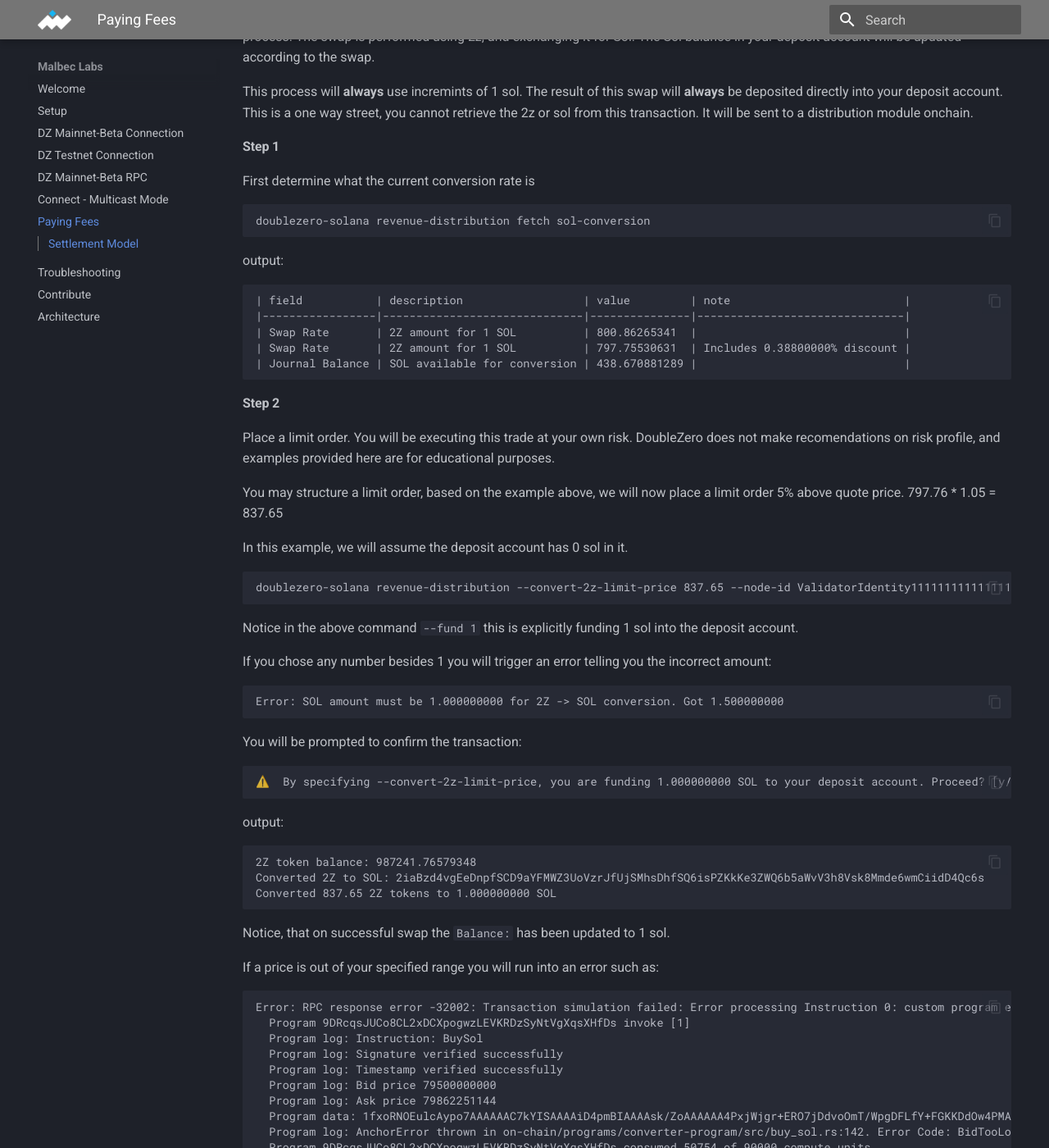
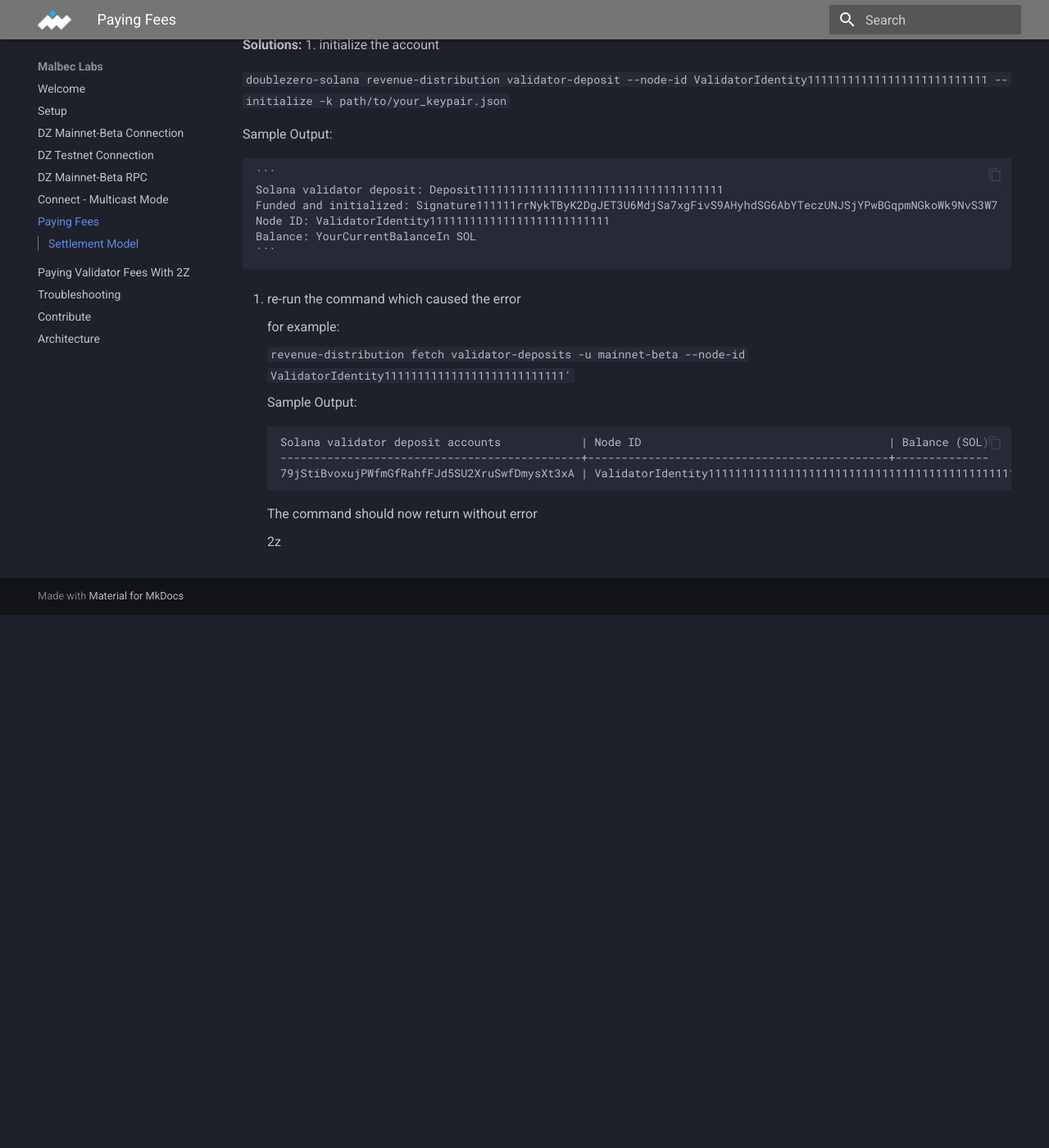
Before and after one commit to malbeclabs/docs, an MkDocs documentation site: the page built from docs/paying-fees.md, in a window 1280 px wide and 1400 px high, scrolled down 3017 px. Shown: the whole window at 82% size. Built offline with MkDocs 1.6.1 and Material for MkDocs 9.7.7, drawn with Linux system fonts in a browser that asks for light colours; after the commit the page ends 3767 px from its top, so only the background shows below that; some of the changed text lies outside the part shown.

Commit message:
legal updates

````diff
--- a/docs/paying-fees.md
+++ b/docs/paying-fees.md
@@ -118,80 +118,7 @@
 ---------------------------------------------+---------------------------------------------+--------------
 DepositAccount111111111111111111111111111111 | ValidatorIdentity11111111111111111111111111111111111111111111111111111111111111 | 0.000000003
 ```
-## Paying in 2z
-### Validators may pay their fees in 2z
 
-<!-- https://github.com/doublezerofoundation/doublezero-offchain/pull/159 -->
-
-!!! warning
-    Use of the swap functionality is limited to Eligible Contract Participants only. Review and use of this document and the associated code are subjet to the [Website Terms and Conditions](https://doublezero.xyz/terms) and [Protocol Terms and Conditions](http://doublezero.xyz/terms-protocol)
-
-Validators have the option to pay their fees in 2z via an onchain [swap program](https://github.com/doublezerofoundation/doublezero-offchain/tree/main/crates/solana-interface/sol-conversion). This section will detail the steps to complete this process. The swap is performed using 2z, and exchanging it for Sol. The Sol balance in your deposit account will be updated according to the swap.
-
-This process will **always** use incremints of 1 sol. The result of this swap will **always** be deposited directly into your deposit account. This is a one way street, you cannot retrieve the 2z or sol from this transaction. It will be sent to a distribution module onchain.
-
-#### Step 1
-First determine what the current conversion rate is
-
-```
-doublezero-solana revenue-distribution fetch sol-conversion
-```
-
-output:
-```
-| field           | description                  | value         | note                          |
-|-----------------|------------------------------|---------------|-------------------------------|
-| Swap Rate       | 2Z amount for 1 SOL          | 800.86265341  |                               |
-| Swap Rate       | 2Z amount for 1 SOL          | 797.75530631  | Includes 0.38800000% discount |
-| Journal Balance | SOL available for conversion | 438.670881289 |                               |
-```
-
-#### Step 2
-Place a limit order. You will be executing this trade at your own risk. DoubleZero does not make recomendations on risk profile, and examples provided here are for educational purposes.
-
-You may structure a limit order, based on the example above, we will now place a limit order 5% above quote price.
-797.76 * 1.05 = 837.65
-
-In this example, we will assume the deposit account has 0 sol in it.
-
-```
-doublezero-solana revenue-distribution --convert-2z-limit-price 837.65 --node-id ValidatorIdentity11111111111111111111111111111111111111111111111111111111111111 --fund 1
-```
-Notice in the above command `--fund 1` this is explicitly funding 1 sol into the deposit account.
-
-If you chose any number besides 1 you will trigger an error telling you the incorrect amount:
-```
-Error: SOL amount must be 1.000000000 for 2Z -> SOL conversion. Got 1.500000000
-```
-
-You will be prompted to confirm the transaction:
-
-```
-⚠️  By specifying --convert-2z-limit-price, you are funding 1.000000000 SOL to your deposit account. Proceed? [y/N]
-```
-
-output:
-```
-2Z token balance: 987241.76579348
-Converted 2Z to SOL: 2iaBzd4vgEeDnpfSCD9aYFMWZ3UoVzrJfUjSMhsDhfSQ6isPZKkKe3ZWQ6b5aWvV3h8Vsk8Mmde6wmCiidD4Qc6s
-Converted 837.65 2Z tokens to 1.000000000 SOL
-```
-Notice, that on successful swap the `Balance:` has been updated to 1 sol.
-
-If a price is out of your specified range you will run into an error such as:
-```
-Error: RPC response error -32002: Transaction simulation failed: Error processing Instruction 0: custom program error: 0x177f; 10 log messages:
-  Program 9DRcqsJUCo8CL2xDCXpogwzLEVKRDzSyNtVgXqsXHfDs invoke [1]
-  Program log: Instruction: BuySol
-  Program log: Signature verified successfully
-  Program log: Timestamp verified successfully
-  Program log: Bid price 79500000000
-  Program log: Ask price 79862251144
-  Program data: 1fxoRNOEulcAypo7AAAAAAC7kYISAAAAiD4pmBIAAAAsk/ZoAAAAAA4PxjWjgr+ERO7jDdvoOmT/WpgDFLfY+FGKKDdOw4PMAAAAAAAAAAA=
-  Program log: AnchorError thrown in on-chain/programs/converter-program/src/buy_sol.rs:142. Error Code: BidTooLow. Error Number: 6015. Error Message: Provided bid is too low.
-  Program 9DRcqsJUCo8CL2xDCXpogwzLEVKRDzSyNtVgXqsXHfDs consumed 50754 of 90000 compute units
-  Program 9DRcqsJUCo8CL2xDCXpogwzLEVKRDzSyNtVgXqsXHfDs failed: custom program error: 0x177f
-```
 ## Troubleshooting:
 ### Issue: `⚠️  Warning: Please use "doublezero-solana revenue-distribution validator-deposit ValidatorIdentity111111111111111111111111111 --initialize" to create
 
--- a/mkdocs.yml
+++ b/mkdocs.yml
@@ -22,6 +22,7 @@
   - DZ Mainnet-Beta RPC: DZ Mainnet-beta RPC.md
   - Connect - Multicast Mode: connect-multicast.md
   - Paying Fees: paying-fees.md
+  - Paying Validator Fees With 2Z: paying-fees2z.md
   - Troubleshooting: troubleshooting.md
   - Contribute: contribute.md
   - Architecture: architecture.md
````
Also changed, not shown: docs/paying-fees2z.md (added, +95 -0 lines).
